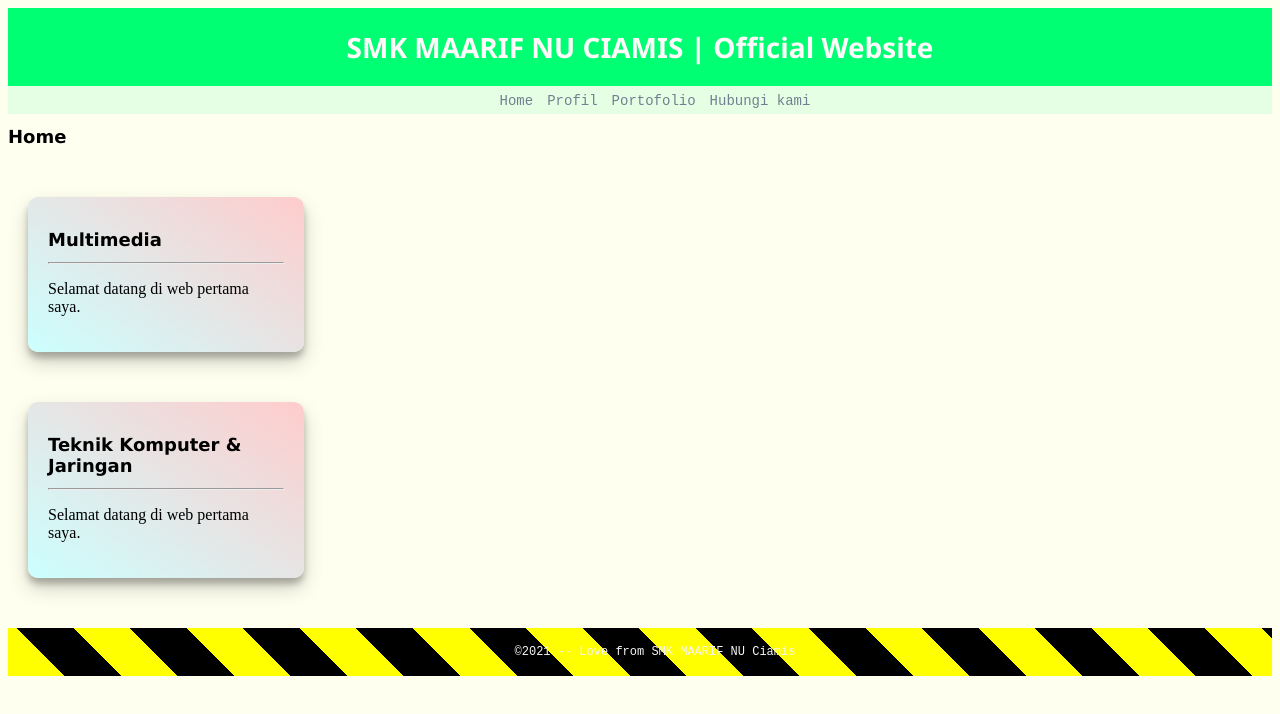
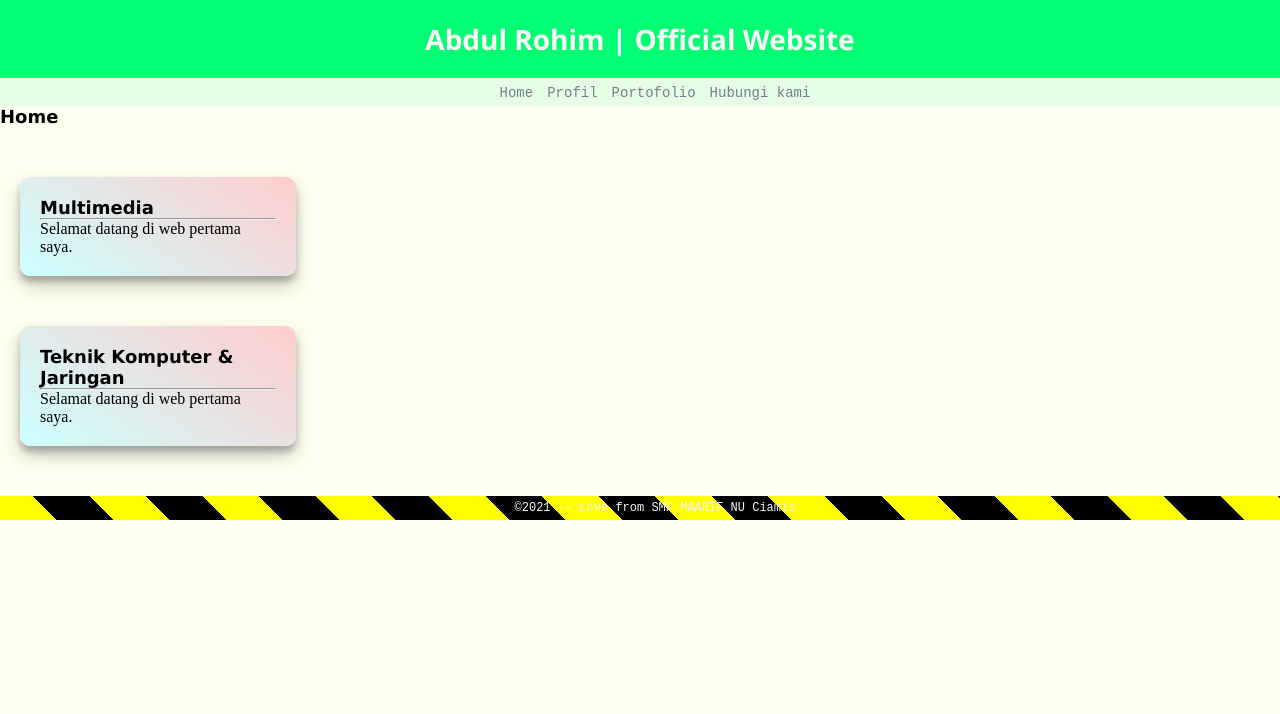
Before and after one commit to arohimgumilar/latihanweb, a plain HTML site: page index.html in a window 1280 px wide. Drawn offline with Linux system fonts and the light colour scheme.

Commit message:
merapihkan style

```diff
--- a/index.html
+++ b/index.html
@@ -6,6 +6,11 @@
     <meta name="viewport" content="width=device-width, initial-scale=1.0">
     <title>Latihan CSS</title>
     <style>
+        * {
+            margin: 0px;
+            padding: 0px;
+        }
+
         body {
             background-color:ivory;
         }
@@ -20,50 +25,44 @@
             padding: 20px 5px 20px 5px;
             text-align: center;
         }
+
         h1 {
             font-size: 18px;
             font-family: Verdana, Geneva, Tahoma, sans-serif;
             font-weight: bold;
         }
-        h1:hover{
-            font-size: 24px;
-            color: tomato;
-        }
-
 
         .navbar {
             background-color:rgba(0, 255, 115, 0.1);
         }
+
         .navbar ul {
             margin: 0px;
             padding: 5px 0px 5px 30px;
             text-align: center;
         }
+
         .navbar li {
             font-family: monospace;
             text-decoration: none;
             display: inline;
             margin: auto;
             padding: 5px 5px 5px 5px;
+        }
 
-
-        }
         a {
             text-decoration: none;
             color:slategray;
             font-size: 14px;
+        }
 
-        }
         a:hover{
             color: tomato;
             font-size: 16px;
             font-weight: bold;
         }
 
-
-
         .fullCard {
-
             width: 256px;
             border: 0px solid greenyellow;
             border-radius: 10px;
@@ -71,6 +70,7 @@
             padding: 10px;
             background: linear-gradient(35deg,#CCFFFF, #FFCCCC)
         }
+
         .cardContent {
             padding: 10px;
         }
@@ -78,19 +78,18 @@
         #thumbnail {
             box-shadow: 0 10px 20px rgba(0,0,0,0.19), 0 6px 6px rgba(0,0,0,0.23);
         }
+
         footer {
-
             margin: 0px;
             padding: 5px 0px 5px 30px;
             background: repeating-linear-gradient(
-      45deg,
-      yellow 0px,
-      yellow 40px,
-      black 40px,
-      black 80px
-    );
+            45deg,
+            yellow 0px,
+            yellow 40px,
+            black 40px,
+            black 80px);
+        }
 
-        }
         footer p{
             color: whitesmoke;
             font-family: monospace;
@@ -101,11 +100,11 @@
 </head>
 <body>
     <header>
-        <h1 class="textHeader">SMK MAARIF NU CIAMIS | Official Website</h1>
+        <h1 class="textHeader">Abdul Rohim | Official Website</h1>
         <nav class="navbar">
             <ul>
                 <li><a href="#">Home</a></li>
-                <li><a href="#">Profil</a></li>
+                <li><a href="https://instagram.com/arohimgumilar">Profil</a></li>
                 <li><a href="#">Portofolio</a></li>
                 <li><a href="#">Hubungi kami</a></li>
             </ul>
```
